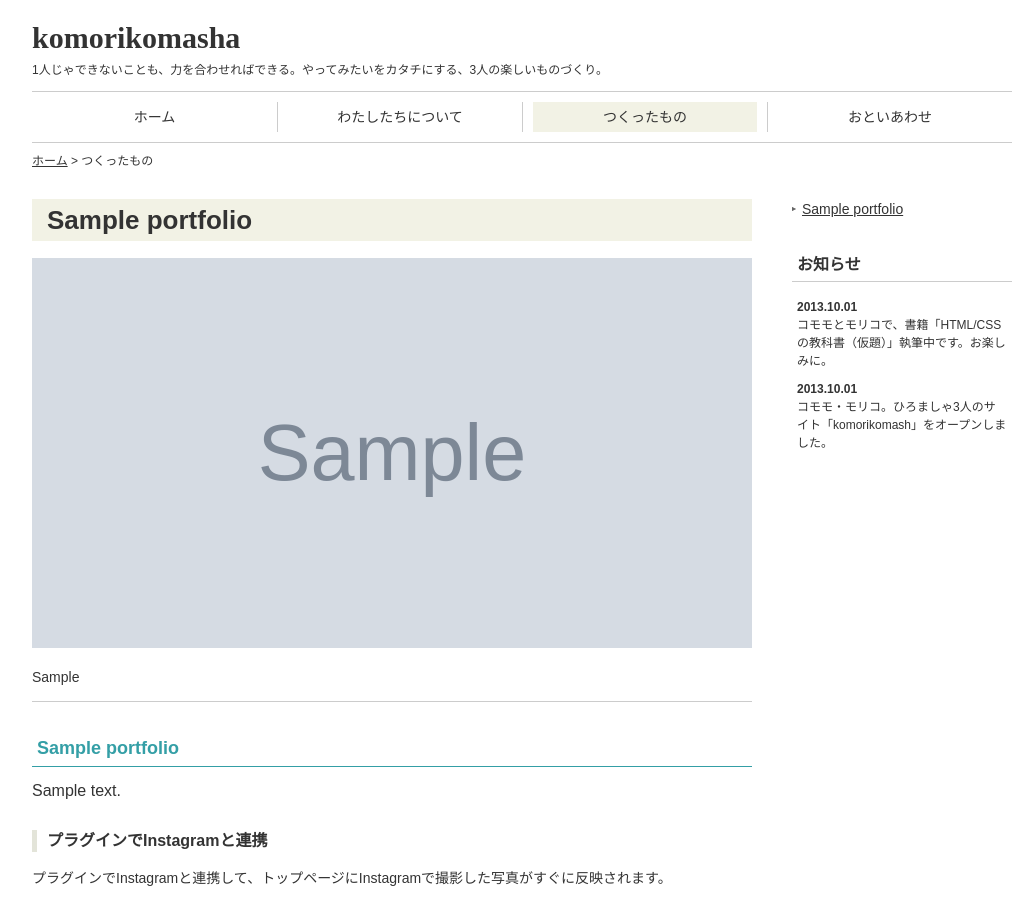
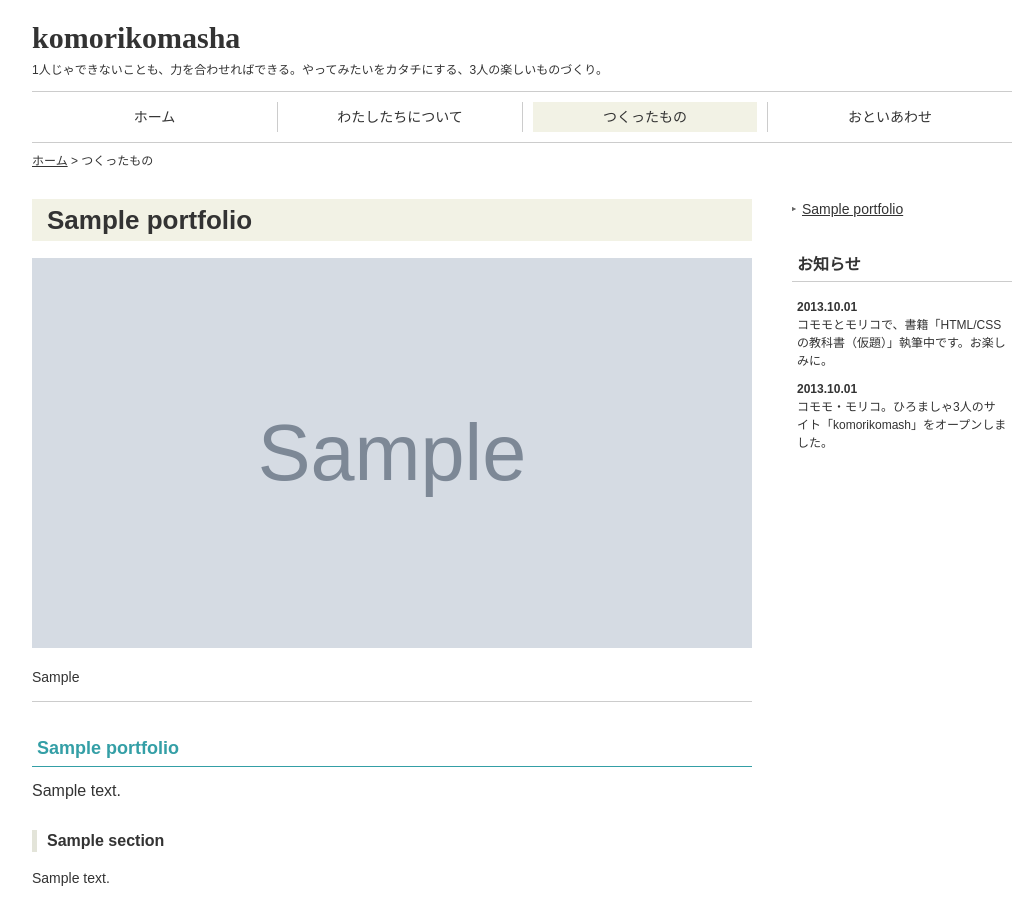
Before and after one commit to ksugawara61/k2oCodeigniter, a CodeIgniter app: page /database/index.php/k2o_blog/portfolio/1 in a window 1280 px wide. Shown: the top 902 px of the page, without its empty margins (118-1154 px from the left). Run offline with CodeIgniter, Linux system fonts and the light colour scheme; tables that the repository leaves empty hold one stand-in row (values such as "Sample post"); grey boxes marked "Sample" are stand-in pictures; some libraries are stand-ins or nearby versions; some web fonts are replaced; grey boxes are pictures that could not be loaded.

Commit message:
セクションをループでビューに表示する処理を追加

```diff
--- a/application/views/portfolio/detail.php
+++ b/application/views/portfolio/detail.php
@@ -15,34 +15,16 @@
                 <h2 class="heading-typeA"><?php echo $portfolio['page_subtitle']; ?></h2>
 <?php echo $portfolio['page_content']; ?>
 
+<?php foreach ($sections as $section) { ?>
                 <section>
-                    <h3 class="heading-typeB">プラグインでInstagramと連携</h3>
-                    <p>プラグインでInstagramと連携して、トップページにInstagramで撮影した写真がすぐに反映されます。</p>
+                    <h3 class="heading-typeB"><?php echo $section['section_title']; ?></h3>
+                    <p><?php echo $section['section_description']; ?></p>
                     <figure>
-                        <img src="images/img_01_02.jpg" alt="撮影した料理の写真もすぐにトップページで確認できます。" width="720" height="390">
-                        <figcaption>今日のランチのローストビーフサンドを撮影♪</figcaption>
+                        <img src="/assets/images/portfolio/<?php echo $section['section_image']; ?>" alt="" width="720" height="390">
+                        <figcaption></figcaption>
                     </figure>
                 </section>
-
-                <section>
-                    <h3 class="heading-typeB">レスポンシブデザインでスマートフォン、タブレット表示も快適</h3>
-                    <p>さまざまなデバイスの表示対応に、レスポンシブデザインを採用しました。Instagramでお店のメニューを撮影してすぐにスマートフォンで確認できるのも嬉しい♪</p>
-                    <figure>
-                        <img src="images/img_01_03.jpg" alt="スマートフォン・タブレット・パソコンで表示を確認すると、それぞれレイアウトが変わります。" width="720" height="390">
-                        <figcaption>左からiPhone、iPad、MacBook Airで表示確認</figcaption>
-                    </figure>
-                </section>
-
-                <section>
-                    <h3 class="heading-typeB">Webフォントだから、飾り文字やアイコンもキレイ</h3>
-                    <p>サイトのタイトルやナビゲーション、主要な見出しはGoogle Web Font、アイコンはウェブフォント（Fontello）を採用しています。拡大縮小されるスマートフォンやタブレットでも解像度を気にすることなくキレイな文字とアイコン表示を実現できました。</p>
-                    <figure>
-                        <img src="images/img_01_04.jpg" alt="スマートフォンの画像でも文字とアイコンの表示が劣化しません。" width="720" height="390">
-                        <figcaption>iPhoneの画像に近づいても・・( ﾟдﾟ)ﾊｯ!キレイ</figcaption>
-                    </figure>
-                </section>
-
-            </section>
+<?php } ?>
 
             <footer class="articleDetailFoot">
                 <section>
```
